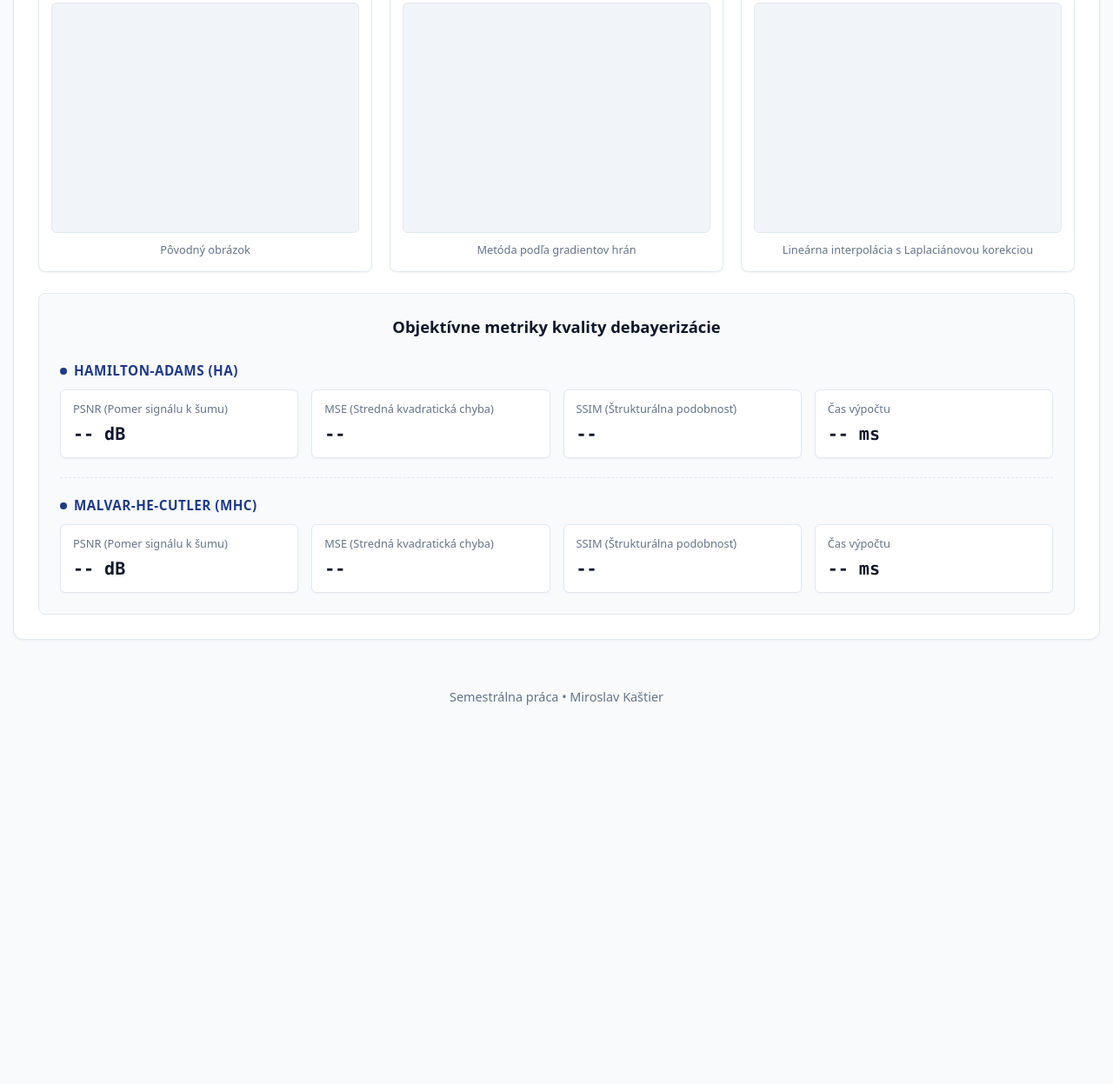
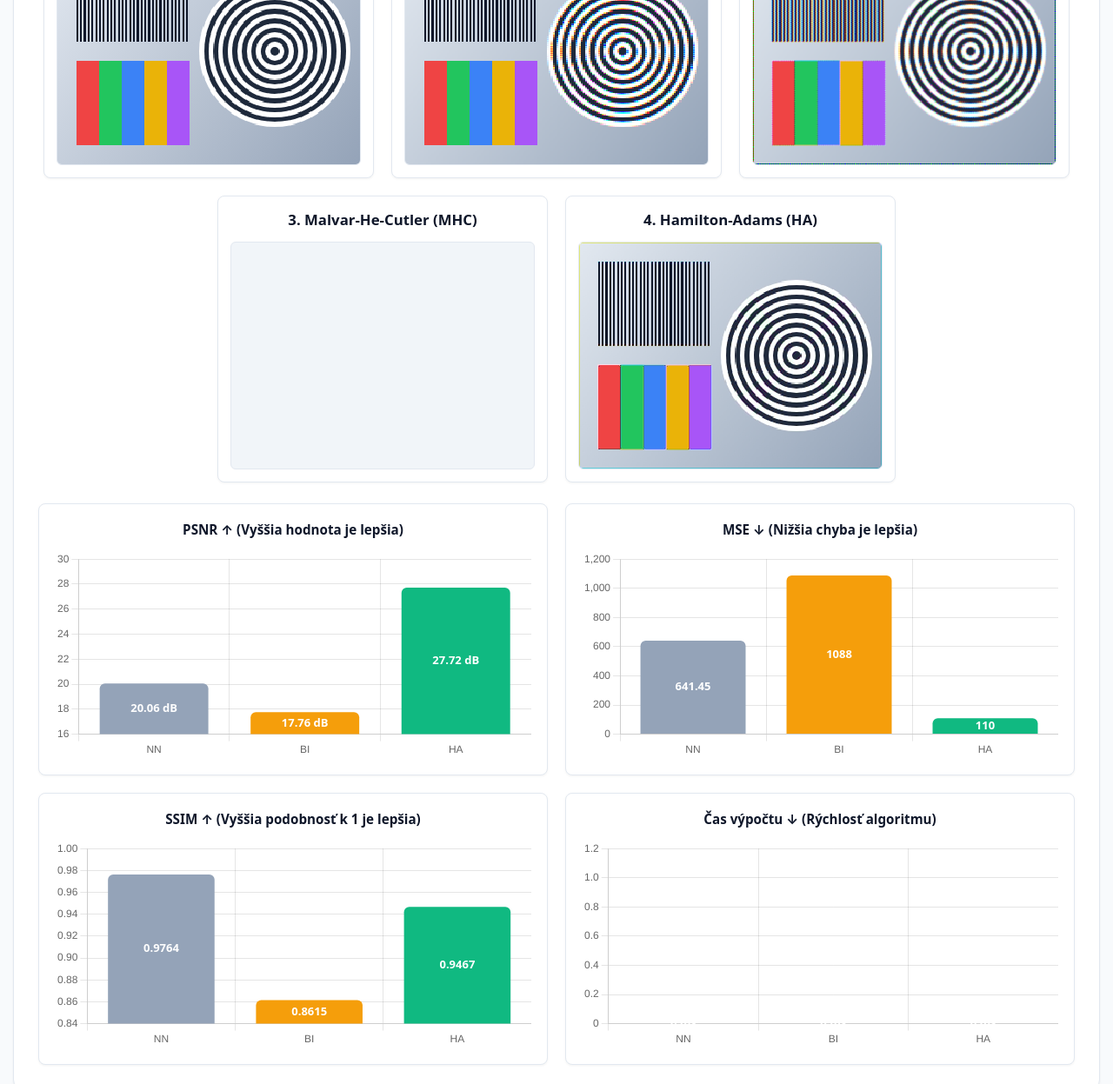
Before and after one commit to MKastier/demosaicing, a website built with Vite: page index.html in a window 1280 px wide. Shown: the part 1275-2522 px from the top of the page at 87% size. Before the commit the page ends 2138 px from the top, so only its background shows below. Built offline with nearby package versions, Linux system fonts and the light colour scheme; files whose address does not match are found by name.

Commit message:
Add charts & second part of project

```diff
--- a/index.html
+++ b/index.html
@@ -36,6 +36,15 @@
               <label for="imageUpload" id="fileLabel" class="custom-file-btn">📁 Vybrať obrázok </label>
             </div>
           </div>
+
+          <div class="zoom-buttons">
+            <button type="button" class="zoom-btn active" data-zoom="1">1×</button>
+            <button type="button" class="zoom-btn" data-zoom="2">2×</button>
+            <button type="button" class="zoom-btn" data-zoom="4">4×</button>
+            <button type="button" class="zoom-btn" data-zoom="8">8×</button>
+            <button type="button" class="zoom-btn" data-zoom="16">16×</button>
+          </div>
+
           <button type="button" id="clearBtn" class="btn btn-danger" disabled>
             <svg class="btn-icon" viewBox="0 0 24 24" fill="none" stroke="currentColor" stroke-width="2.5" stroke-linecap="round">
               <circle cx="12" cy="12" r="9.5" />
@@ -49,17 +58,6 @@
               <polygon points="10 8, 16.5 12, 10 16" fill="currentColor" stroke="none" />
             </svg>Aplikovať algoritmus</button>
 
-        </div>
-
-        <div class="zoom-toolbar">
-          <span class="zoom-label">🔍 Priblíženie detailov:</span>
-          <div class="zoom-buttons">
-            <button type="button" class="zoom-btn active" data-zoom="1">1×</button>
-            <button type="button" class="zoom-btn" data-zoom="2">2×</button>
-            <button type="button" class="zoom-btn" data-zoom="4">4×</button>
-            <button type="button" class="zoom-btn" data-zoom="8">8×</button>
-            <button type="button" class="zoom-btn" data-zoom="16">16×</button>
-          </div>
         </div>
 
         <div class="canvas-grid grid-3">
@@ -115,92 +113,65 @@
         <div class="section-title">
           <span class="step-num">2</span>
           <div>
-            <h2>Adaptívne metódy (Statické demonštrovanie debayerizácie)</h2>
+            <h2>Porovnanie všetkých metód na referenčnom obrázku</h2>
           </div>
         </div>
 
-        <div class="canvas-grid grid-3">
+        <div class="canvas-grid-5">
           <div class="canvas-card">
             <h3>Originál (RGB)</h3>
             <div class="canvas-wrapper">
               <canvas id="StaticOriginal"></canvas>
             </div>
-            <span class="card-caption">Pôvodný obrázok</span>
           </div>
 
           <div class="canvas-card">
-            <h3>Hamilton-Adams (HA)</h3>
+            <h3>1. Najbližší sused (NN)</h3>
             <div class="canvas-wrapper">
-              <canvas id="CanvasHA"></canvas>
+              <canvas id="CanvasNN"></canvas>
             </div>
-            <span class="card-caption">Metóda podľa gradientov hrán</span>
           </div>
 
           <div class="canvas-card">
-            <h3>Malvar-He-Cutler (MHC)</h3>
+            <h3>2. Bilineárna (BI)</h3>
+            <div class="canvas-wrapper">
+              <canvas id="CanvasBI"></canvas>
+            </div>
+          </div>
+
+          <div class="canvas-card">
+            <h3>3. Malvar-He-Cutler (MHC)</h3>
             <div class="canvas-wrapper">
               <canvas id="CanvasMHC"></canvas>
             </div>
-            <span class="card-caption">Lineárna interpolácia s Laplaciánovou korekciou</span>
-          </div>
-        </div>
-
-        <div class="metrics-card">
-          <h3>Objektívne metriky kvality debayerizácie</h3>
-
-          <div class="metric-row">
-            <div class="method-title">
-              <span class="method-dot"></span>
-              Hamilton-Adams (HA)
-            </div>
-
-            <div class="metrics-grid">
-              <div class="metric-item">
-                <span class="metric-label">PSNR (Pomer signálu k šumu)</span>
-                <span class="metric-value" id="ha-metricPsnr">-- dB</span>
-              </div>
-              <div class="metric-item">
-                <span class="metric-label">MSE (Stredná kvadratická chyba)</span>
-                <span class="metric-value" id="ha-metricMse">--</span>
-              </div>
-              <div class="metric-item">
-                <span class="metric-label">SSIM (Štrukturálna podobnosť)</span>
-                <span class="metric-value" id="ha-metricSsim">--</span>
-              </div>
-              <div class="metric-item">
-                <span class="metric-label">Čas výpočtu</span>
-                <span class="metric-value" id="ha-metricTime">-- ms</span>
-              </div>
-            </div>
           </div>
 
-          <div class="metric-row">
-            <div class="method-title">
-              <span class="method-dot"></span>
-              Malvar-He-Cutler (MHC)
-            </div>
-
-            <div class="metrics-grid">
-              <div class="metric-item">
-                <span class="metric-label">PSNR (Pomer signálu k šumu)</span>
-                <span class="metric-value" id="mhc-metricPsnr">-- dB</span>
-              </div>
-              <div class="metric-item">
-                <span class="metric-label">MSE (Stredná kvadratická chyba)</span>
-                <span class="metric-value" id="mhc-metricMse">--</span>
-              </div>
-              <div class="metric-item">
-                <span class="metric-label">SSIM (Štrukturálna podobnosť)</span>
-                <span class="metric-value" id="mhc-metricSsim">--</span>
-              </div>
-              <div class="metric-item">
-                <span class="metric-label">Čas výpočtu</span>
-                <span class="metric-value" id="mhc-metricTime">-- ms</span>
-              </div>
+          <div class="canvas-card">
+            <h3>4. Hamilton-Adams (HA)</h3>
+            <div class="canvas-wrapper">
+              <canvas id="CanvasHA"></canvas>
             </div>
           </div>
         </div>
 
+        <div class="charts-grid">
+          <div class="chart-card">
+            <h4>PSNR &uarr; (Vyššia hodnota je lepšia)</h4>
+            <div class="chart-box"><canvas id="chartPsnr"></canvas></div>
+          </div>
+          <div class="chart-card">
+            <h4>MSE &darr; (Nižšia chyba je lepšia)</h4>
+            <div class="chart-box"><canvas id="chartMse"></canvas></div>
+          </div>
+          <div class="chart-card">
+            <h4>SSIM &uarr; (Vyššia podobnosť k 1 je lepšia)</h4>
+            <div class="chart-box"><canvas id="chartSsim"></canvas></div>
+          </div>
+          <div class="chart-card">
+            <h4>Čas výpočtu &darr; (Rýchlosť algoritmu)</h4>
+            <div class="chart-box"><canvas id="chartTime"></canvas></div>
+          </div>
+        </div>
       </section>
 
       <footer class="main-footer">
--- a/package.json
+++ b/package.json
@@ -10,5 +10,8 @@
   },
   "devDependencies": {
     "vite": "^8.3.0"
+  },
+  "dependencies": {
+    "chart.js": "^4.6.2"
   }
 }
--- /dev/null
+++ b/src/charts.js
@@ -0,0 +1,169 @@
+import Chart from 'chart.js/auto';
+import { bayerMask, nearestNeighbor, bilinear, hamiltonAdams } from './algorithms.js';
+import { calculateMSE, calculatePSNR, calculateSSIM } from './metrics.js';
+
+const barLabelsPlugin = {
+    id: 'barLabels',
+    afterDatasetsDraw(chart) {
+        const { ctx, chartArea } = chart;
+        const unit = chart.options.plugins.barLabels?.unit || '';
+
+        chart.data.datasets.forEach((dataset, datasetIndex) => {
+            const meta = chart.getDatasetMeta(datasetIndex);
+            meta.data.forEach((bar, index) => {
+                const value = dataset.data[index];
+                const text = unit ? `${value} ${unit}` : `${value}`;
+
+                const visibleBase = Math.min(bar.base, chartArea.bottom);
+                const barHeight = visibleBase - bar.y;
+
+                ctx.save();
+                ctx.font = 'bold 13px system-ui, -apple-system, sans-serif';
+                ctx.textAlign = 'center';
+
+                ctx.fillStyle = '#FFFFFF';
+                ctx.textBaseline = 'middle';
+                ctx.fillText(text, bar.x, bar.y + barHeight / 2);
+
+                ctx.restore();
+            });
+        });
+    }
+};
+
+export function initChart()
+{
+    const staticCanvas = document.getElementById('StaticOriginal');
+    if (!staticCanvas) return;
+
+    const img = new Image();
+    img.crossOrigin = 'anonymous';
+    img.src = `${import.meta.env.BASE_URL}kodim18.png`;
+
+    img.onload = () => {
+        const w = Math.max(2, Math.floor(img.width / 2) * 2);
+        const h = Math.max(2, Math.floor(img.height / 2) * 2);
+        staticCanvas.width = w;
+        staticCanvas.height = h;
+        const ctx = staticCanvas.getContext('2d');
+        ctx.drawImage(img, 0, 0, w, h);
+        runAllBenchmarks(staticCanvas);
+    };
+
+    img.onerror = () => {
+        const w = 320;
+        const h = 240;
+        staticCanvas.width = w;
+        staticCanvas.height = h;
+        drawFallbackTestPattern(staticCanvas.getContext('2d'), w, h);
+        runAllBenchmarks(staticCanvas);
+    };
+}
+
+function drawFallbackTestPattern(ctx, w, h)
+{
+    const grad = ctx.createLinearGradient(0, 0, w, h);
+    grad.addColorStop(0, '#e2e8f0');
+    grad.addColorStop(1, '#94a3b8');
+    ctx.fillStyle = grad;
+    ctx.fillRect(0, 0, w, h);
+
+    ctx.fillStyle = '#0f172a';
+    for (let x = 20; x < 140; x += 4) {
+        ctx.fillRect(x, 20, 2, 90);
+    }
+
+    const colors = ['#ef4444', '#22c55e', '#3b82f6', '#eab308', '#a855f7'];
+    colors.forEach((col, idx) => {
+        ctx.fillStyle = col;
+        ctx.fillRect(20 + idx * 24, 130, 24, 90);
+    });
+
+    const cx = 230, cy = 120;
+    for (let r = 80; r > 4; r -= 5) {
+        ctx.beginPath();
+        ctx.arc(cx, cy, r, 0, Math.PI * 2);
+        ctx.fillStyle = (r % 10 === 0) ? '#ffffff' : '#1e293b';
+        ctx.fill();
+    }
+}
+
+function runAllBenchmarks(staticCanvas)
+{
+    const width = staticCanvas.width;
+    const height = staticCanvas.height;
+    const ctxOrig = staticCanvas.getContext('2d');
+    const originalData = ctxOrig.getImageData(0, 0, width, height);
+    const bayerData = bayerMask(originalData, width, height);
+
+    const methods = [
+        { short: 'NN', canvasId: 'CanvasNN', fn: nearestNeighbor, color: '#94a3b8' },
+        { short: 'BI', canvasId: 'CanvasBI', fn: bilinear, color: '#f59e0b' },
+        // { short: 'MHC', canvasId: 'CanvasMHC', fn: malvarHeCutler, color: '#3b82f6' },
+        { short: 'HA', canvasId: 'CanvasHA', fn: hamiltonAdams, color: '#10b981' }
+    ];
+
+    const results = methods.map(m => {
+        const canvas = document.getElementById(m.canvasId);
+        canvas.width = width;
+        canvas.height = height;
+
+        const t0 = performance.now();
+        const resultData = m.fn(bayerData, width, height);
+        const t1 = performance.now();
+
+        canvas.getContext('2d').putImageData(resultData, 0, 0);
+
+        const time = +(t1 - t0).toFixed(2);
+        const mse = +calculateMSE(originalData, resultData).toFixed(2);
+        const psnr = +parseFloat(calculatePSNR(mse)).toFixed(2);
+        const ssim = +parseFloat(calculateSSIM(originalData, resultData, width, height)).toFixed(4);
+
+        return { ...m, time, mse, psnr, ssim };
+    });
+
+    renderBenchmarkCharts(results);
+}
+
+function renderBenchmarkCharts(results) {
+    const labels = results.map(r => r.short);
+    const colors = results.map(r => r.color);
+
+    const createChart = (canvasId, label, data, unit = '', beginAtZero = true) => {
+        const ctx = document.getElementById(canvasId);
+        if (!ctx) return;
+
+        new Chart(ctx, {
+            type: 'bar',
+            data: {
+                labels,
+                datasets: [{
+                    label,
+                    data,
+                    backgroundColor: colors,
+                    borderRadius: 6
+                }]
+            },
+            plugins: [barLabelsPlugin],
+            options: {
+                responsive: true,
+                maintainAspectRatio: false,
+                plugins: {
+                    legend: { display: false },
+                    barLabels: { unit }
+                },
+                scales: {
+                    y: {
+                        beginAtZero,
+                        grace: '12%'
+                    }
+                }
+            }
+        });
+    };
+
+    createChart('chartPsnr', 'PSNR', results.map(r => r.psnr), 'dB', false);
+    createChart('chartMse', 'MSE', results.map(r => r.mse), '', true);
+    createChart('chartSsim', 'SSIM', results.map(r => r.ssim), '', false);
+    createChart('chartTime', 'Čas', results.map(r => r.time), 'ms', true);
+}
--- a/src/main.js
+++ b/src/main.js
@@ -1,10 +1,12 @@
 import { initImageImport } from './imageImport.js';
 import { initZoom } from './zoom.js';
+import { initChart } from './charts.js';
 import { calculateMSE, calculatePSNR, calculateSSIM } from './metrics.js';
 import { bayerMask, nearestNeighbor, bilinear, hamiltonAdams } from './algorithms.js';
 
 initImageImport();
 initZoom();
+initChart();
 
 const processBtn = document.getElementById('processBtn');
 const algorithmSelect = document.getElementById('algorithmSelect');
--- a/src/style.css
+++ b/src/style.css
@@ -86,7 +86,8 @@ body {
   flex-shrink: 0;
 }
 
-.controls-card {
+.controls-card
+{
   background-color: #f1f5f9;
   border: 1px solid var(--border);
   border-radius: 8px;
@@ -95,7 +96,7 @@ body {
   flex-wrap: wrap;
   justify-content: center;
   align-items: flex-end;
-  gap: 24px;
+  gap: 15px;
 }
 
 .control-group {
@@ -273,31 +274,101 @@ canvas {
   transform-origin: center center;
 }
 
-.zoom-toolbar
-{
-  display: flex;
-  align-items: center;
-  justify-content: center;
-  gap: 30px;
-  background-color: #f8fafc;
-  border: 1px solid var(--border);
-  border-radius: 8px;
-  padding: 10px 16px;
+.canvas-wrapper canvas {
+  width: 100%;
+  height: 100%;
+  object-fit: contain;
+  image-rendering: pixelated;
+  transform-origin: center center;
 }
 
-.zoom-label {
-  font-size: 0.9rem;
-  font-weight: 600;
+.canvas-grid-5 {
+  display: flex;
+  flex-wrap: wrap;
+  justify-content: center;
+  gap: 20px;
+}
+
+.canvas-grid-5 .canvas-card {
+  flex: 1 1 300px;
+  max-width: 380px;
+}
+
+.table-responsive {
+  overflow-x: auto;
+}
+
+.benchmark-table {
+  width: 100%;
+  border-collapse: collapse;
+  background: white;
+  border-radius: 8px;
+  overflow: hidden;
+  border: 1px solid var(--border);
+  text-align: left;
+}
+
+.benchmark-table th,
+.benchmark-table td {
+  padding: 12px 16px;
+  border-bottom: 1px solid var(--border);
+  font-size: 0.95rem;
+}
+
+.benchmark-table th {
+  background-color: #f1f5f9;
+  font-weight: 700;
   color: var(--text-main);
 }
 
-.zoom-buttons {
+.benchmark-table td:not(:first-child) {
+  font-family: ui-monospace, Consolas, monospace;
+  font-weight: 600;
+}
+
+.best-metric {
+  color: #15803d;
+  background-color: #dcfce7;
+  padding: 3px 8px;
+  border-radius: 4px;
+}
+
+.charts-grid {
+  display: grid;
+  grid-template-columns: repeat(auto-fit, minmax(400px, 1fr));
+  gap: 20px;
+}
+
+.chart-card {
+  background: #ffffff;
+  border: 1px solid var(--border);
+  border-radius: 8px;
+  padding: 18px;
+  box-shadow: var(--shadow-sm);
+}
+
+.chart-card h4 {
+  font-size: 0.95rem;
+  font-weight: 700;
+  margin-bottom: 12px;
+  color: var(--text-main);
+  text-align: center;
+}
+
+.chart-box {
+  position: relative;
+  height: 240px;
+  width: 100%;
+}
+
+.zoom-buttons
+{
   display: flex;
   gap: 6px;
 }
 
 .zoom-btn {
-  padding: 6px 12px;
+  padding: 9.5px 12px;
   font-size: 0.85rem;
   font-weight: 600;
   border: 1px solid #cbd5e1;
```
Also changed, not shown: public/imgs/kodim19.png (added), 1 other file.
